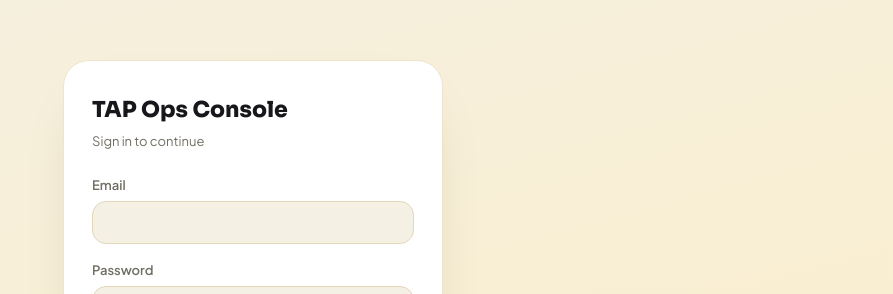
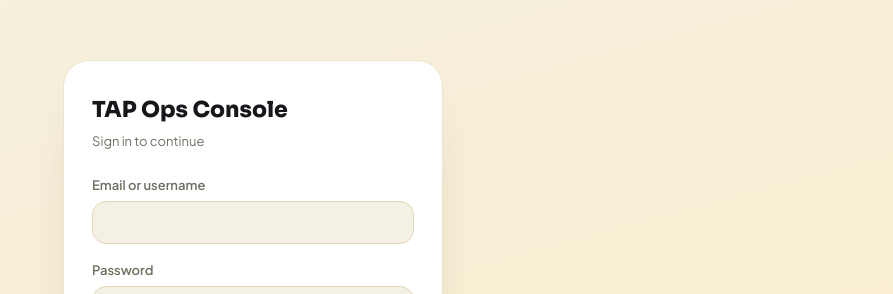
Before and after one commit to obaidjaved/NextJs_audit_portal, a Next.js app: page /login in a window 1280 px wide. Shown: the part 157-451 px from the top of the page, without its empty margins (387-1280 px from the left). Built offline with nearby package versions, Linux system fonts and the light colour scheme; no server answers.

Commit message:
Update LoginForm.tsx

```diff
--- a/src/app/login/LoginForm.tsx
+++ b/src/app/login/LoginForm.tsx
@@ -13,9 +13,12 @@ export function LoginForm() {
     <form action={formAction} className="login-form">
       <input type="hidden" name="callbackUrl" value={callbackUrl} />
 
-      <label className="login-field">
-        <span>Email</span>
-        <input className="input" name="email" type="email" autoComplete="username" required />
+          <label className="login-field">
+        <span>Email or username</span>
+        {/* type="text", not "email": the WordPress backend accepts a
+            username too, and a native type="email" input's browser-level
+            validation would silently block that before the form ever submits. */}
+        <input className="input" name="email" type="text" autoComplete="username" required />
       </label>
 
       <label className="login-field">
```
